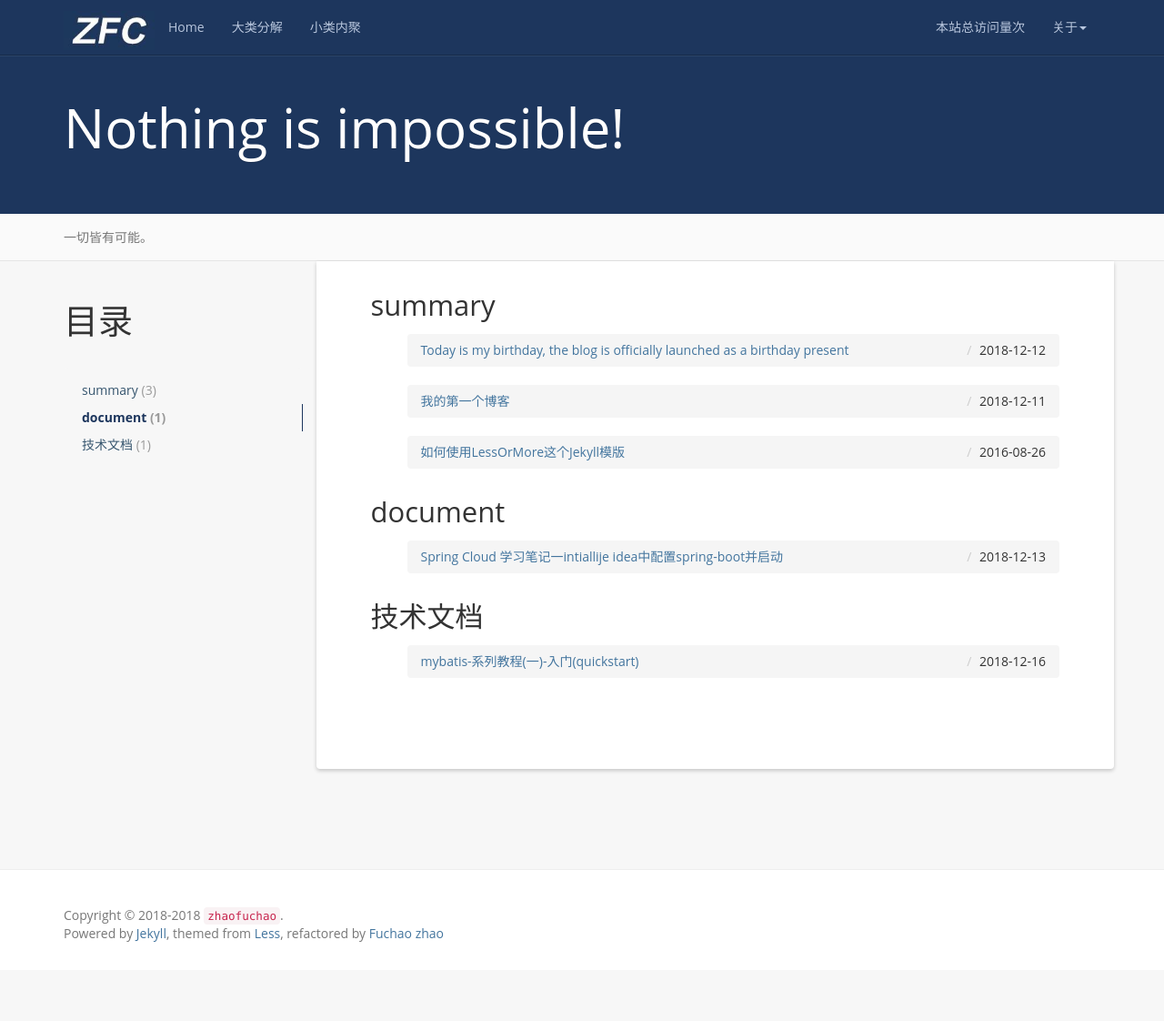
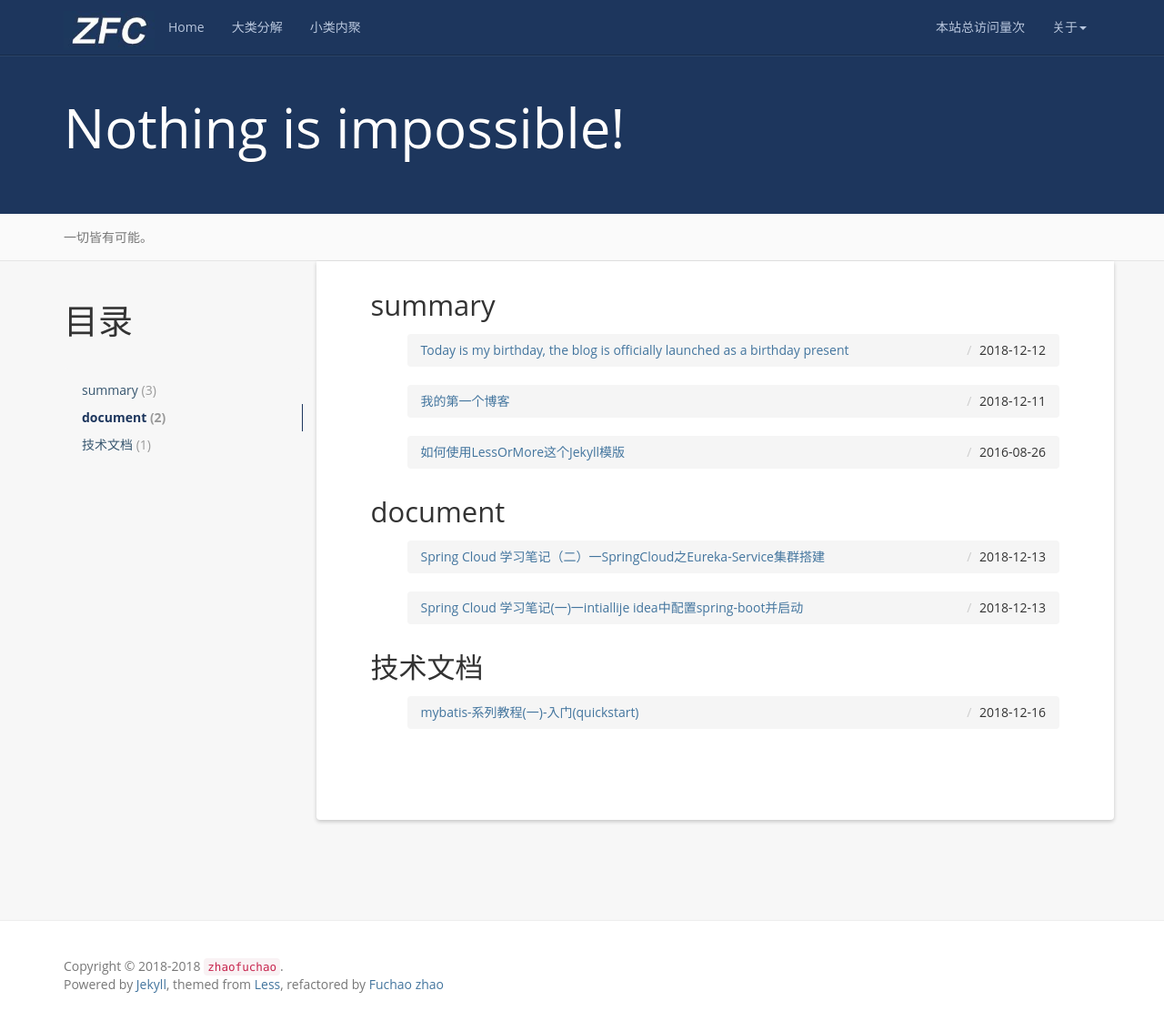
Before and after one commit to ZFCC/ZFCC.github.io, a Jekyll site: the page built from categories/index.html, in a window 1280 px wide and 1122 px high. Shown: the whole window at 91% size. Built offline with Jekyll 4.4.1, drawn with Linux system fonts in a browser that asks for light colours; nearby versions of some CDN libraries; comment, search, counter and statistics services are not loaded; part of the change alters nothing that is shown.

Commit message:
springcloud

````diff
--- a/_posts/2018-12-13-Spring Cloud one-spring boot Configuration and startup.md
+++ b/_posts/technology/SpringCloud/2018-12-13-Spring Cloud one-spring boot Configuration and startup.md
@@ -1,6 +1,6 @@
 ---
 layout: post
-title: Spring Cloud 学习笔记一intiallije idea中配置spring-boot并启动
+title: Spring Cloud 学习笔记(一)一intiallije idea中配置spring-boot并启动
 date: 2018/12/13 19:24:40
 categories: document
 tag: Spring Cloud
--- /dev/null
+++ b/_posts/technology/SpringCloud/2018-12-17-Spring Cloud two-spring Eureka Serivce.md
@@ -0,0 +1,117 @@
+---
+layout: post
+title: Spring Cloud 学习笔记（二）一SpringCloud之Eureka-Service集群搭建
+date: 2018/12/13 19:24:40
+categories: document
+tag: Spring Cloud
+
+---
+
+* content
+{:toc}
+
+
+# Spring-boot之Eureka-Service集群搭建
+Eureka是Spring Cloud提供的众多模块中的一个，它主要用于服务管理，对服务进行分布式和集群，Eureka提供了服务器端和客户端，服务端致力于服务列表的维护和后台管理，客户端分为提供者（provider）和消费者（consumer）。
+
+每一个客户端将自己注册到服务器端之后，其余的客户端就能检索发现对应的服务，所以提供者和消费者是针对调用关系来说的，实际上每一个客户端都可以同时作为提供者和消费者。如图简易的集群结构所示，一个Eureka服务器端，两个Eureka客户端(两个作为提供者，一个作为消费者)，来演示具体的调用过程。
+ ![](https://i.imgur.com/jSJ906R.jpg)
+
+## 1.创建Eureka服务器端
+
+使用https://start.spring.io/  链接创建三个springCloud的maven工程，在Selected Dependencies选择需要的服务，至少包涵以下服务web，Eureka Server， Ribbon如图所示，把三个工程解压到同一个工作目录下，启动intellij idea把工作目录切换到该目录，然后给每个工程添加maven管理（具体步骤详见：intiallije idea中配置spring-boot并启动文档）。如图所示。
+![](https://i.imgur.com/xjQFGs8.png)
+
+![](https://i.imgur.com/eB40Azg.png)
+
+![](https://i.imgur.com/PvYQscW.png)
+
+打开resource目录新建文件application.yml，在文件中进行服务配置，配置如下：
+ ```
+server:
+  port: 8810
+
+eureka:
+  instance:
+    hostname: localhost
+  client:
+    registerWithEureka: false
+    fetchRegistry: false
+    defaultZone: http://${eureka.instance.hostname}:${server.port}/eureka/
+
+ ```
+
+其中port: 8810表示启动占用端口号，可以随意配置。
+Hostname：localhost服务的名称，也可以随意配置
+registerWithEureka 表示是否将自身注册到服务器，false表示不将自身注册，true将自身注册，这里不注册。
+fetchRegistry ：如果为true，启动时会报警。
+http://${eureka.instance.hostname}:${server.port}/eureka/：注册中心默认端口就是8761，可通过这句来定义选择其他端口号（网上这么说的，但是亲测，此句不要也可以选择其他端口号）。
+
+完成了上面的配置和代码编写，就可以启动我们的eureka-server了，运行EurekaService的main()方法，访问http://localhost:8810，在浏览器看到我们的后台管理页面，Eureka服务器端就搭建完成了。
+
+
+## 2.创建Eureka客户端的提供者（Eureka-Provider）
+同第2节类似，打开springCloud1.02工程中的application.java文件，修改文件名为EurekaProvider，其他不变。
+
+ ![](https://i.imgur.com/mCPKss4.png)
+
+创建provider案例：在同一个目录下创建ApplicationProviderController.java和user.java如图所示
+
+ ![](https://i.imgur.com/8lnJ5mx.png)
+
+在resource目录下配置application.yml
+```
+spring:
+  application:
+    name: eureka-provider
+
+eureka:
+  client:
+    serviceUrl:
+      defaultZone: http://localhost:8810/eureka/
+```
+其中defaultZone: http://localhost:8810/eureka/：表示向Eureka-server注册服务。
+
+如图：
+![](https://i.imgur.com/8dspM1w.png)
+
+运行EurekaProvider的main()方法，启动成功后访问http://localhost:8080/search/1，这里没有配置端口，就默认使用了8080端口，在浏览器端可以看到控制器返回的数据。
+
+![](https://i.imgur.com/yuNytej.png)
+
+刷新访问http://localhost:8810，可以看到我们的服务提供者已经注册到Eureka服务器了。
+![](https://i.imgur.com/a0S1r9g.png)
+
+## 3.创建Eureka客户端的消费者
+同第三节一样，打开springCloud1.03工程中的application.java文件，修改文件名为EurekaConsumer，其他不变。
+ ![](https://i.imgur.com/0JJZxdf.png)
+
+创建consumer消费者案例：在同一个目录下创建ApplicationConsumerController.java,住已配置负载均衡，RestTemplate是Spring框架里面提供的，它可以自动配置去使用Ribbon。要创建一个负载均衡的RestTemplate，使用创建RestTemplate的Bean组件(@Bean)并使用@LoadBalanced限定符。
+ ![](https://i.imgur.com/OAjd1wC.png)
+
+在src/main/resources下创建application.yml，写明自己的服务名称和需要注册到那个Eureka服务器上，并配置属于自己的端口。
+```
+server:
+  port: 8811
+
+spring:
+  application:
+    name: eureka-consumer
+
+eureka:
+  client:
+    serviceUrl:
+      defaultZone: http://localhost:8810/eureka/
+
+ ```
+
+![](https://i.imgur.com/j1UQ6Lj.png)
+
+运行EurekaConsumer的main()方法，启动成功后访问http://localhost:8811/consumer，在浏览器端，我们可以看见eureka-consumer成功调用了eureka-provider的方法。
+![](https://i.imgur.com/QyCsdVf.png)
+
+再次访问http://localhost:8810，我们可以看到eureka-server控制台上维护着两个Eureka客户端
+
+ ![](https://i.imgur.com/hYsoIhU.png)
+
+自此，集群配置成功。
````
Also changed, not shown: _posts/technology/MyBatis/2018-12-16-mybatis-1-quickstart.md (renamed from _posts/technology/2018-12-16-mybatis-1-quickstart.md).
